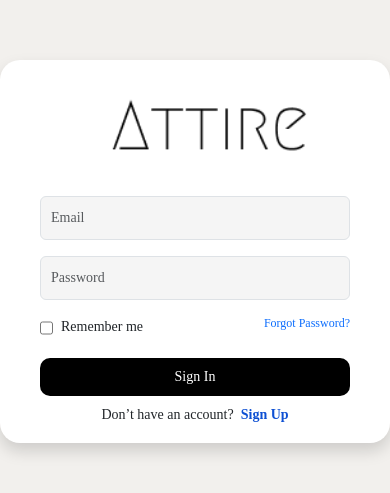
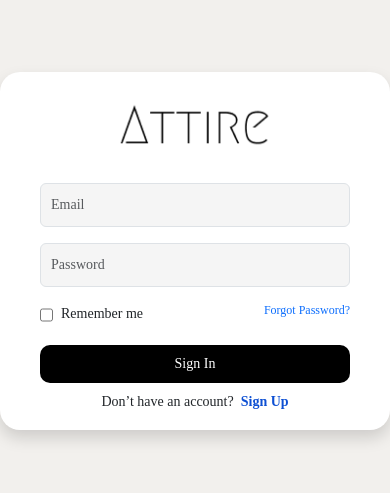
Before and after one commit to PRIYAK76/attire, a React (Create React App) app: page / in a window 390 px wide. Shown: the part 171-664 px from the top of the page. Built offline with nearby package versions, Linux system fonts and the light colour scheme.

Commit message:
Update SignIn.css

```diff
--- a/src/components/signIn/SignIn.css
+++ b/src/components/signIn/SignIn.css
@@ -156,7 +156,7 @@ input {
 
   .card-img-top1 {
     /* width: 122.98px; */
-    height: 84.17px;
+    height: 84.17px !important;
   }
 
   .card-title {
```
